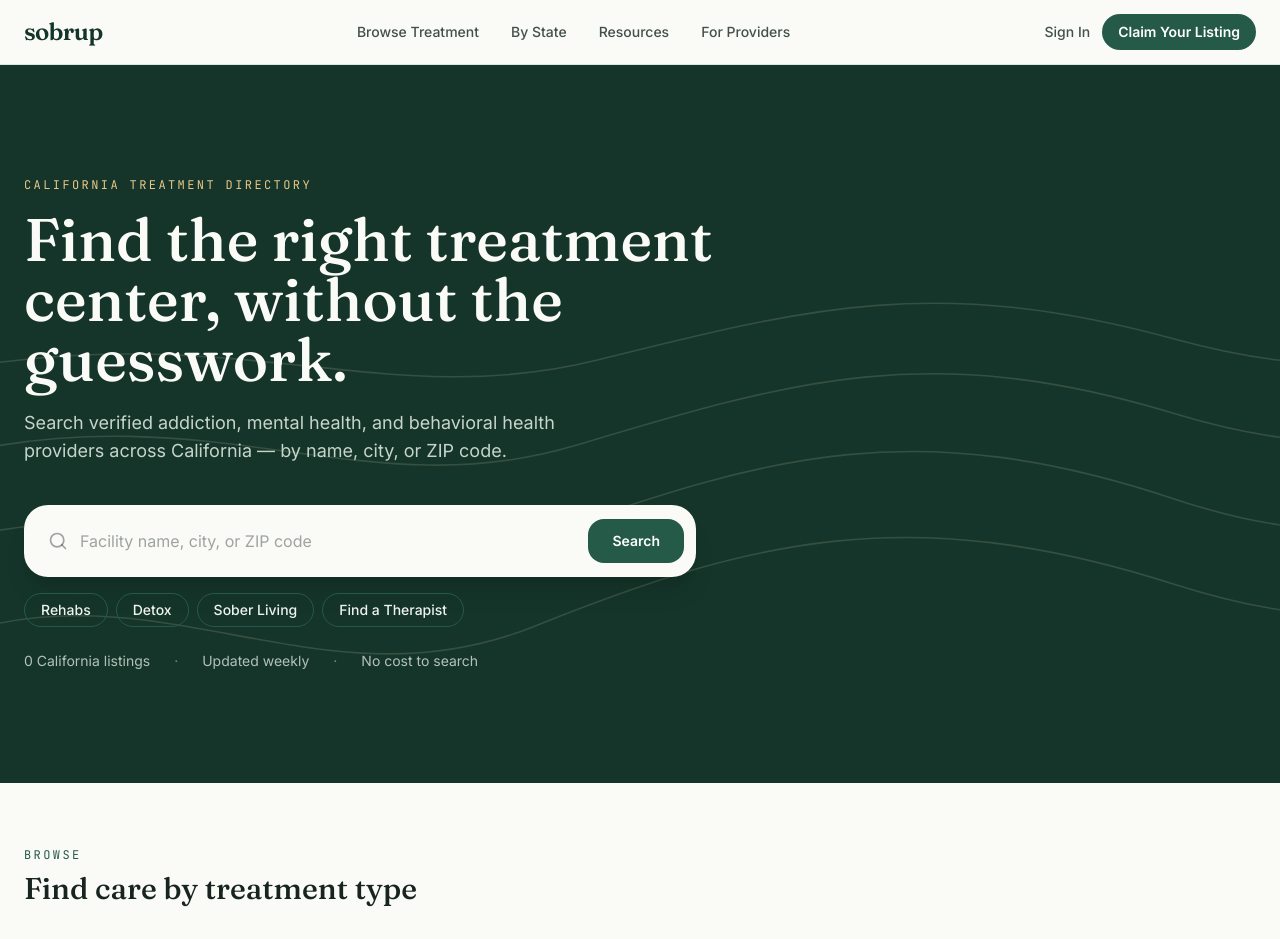
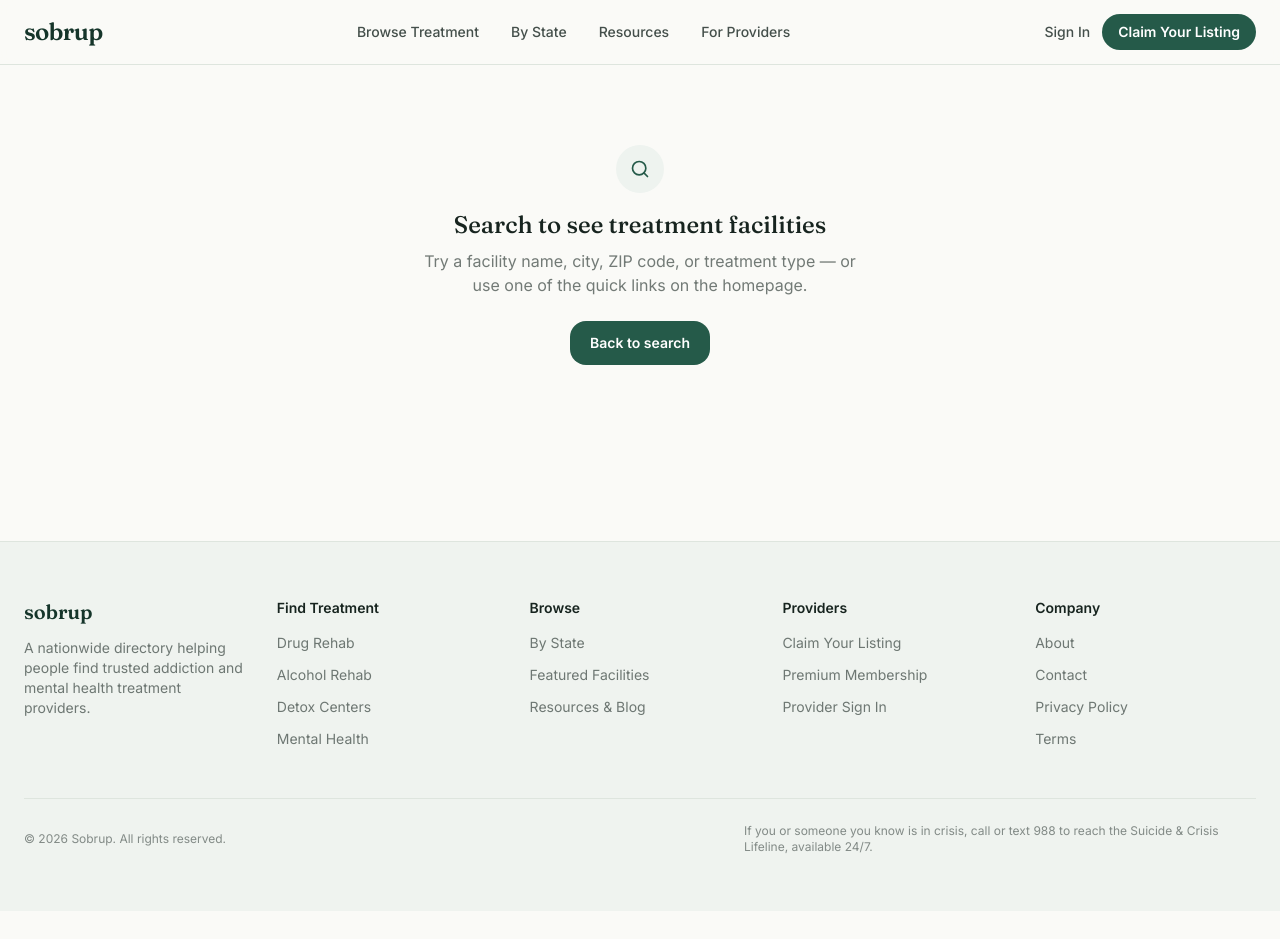
Before and after one commit to sobrup11-design/sobrup, a Next.js app: page / in a window 1280 px wide. Shown: the top 939 px of the page. After the commit the page ends 911 px from the top, so only its background shows below. Built offline with nearby package versions, Linux system fonts and the light colour scheme; no server answers; the database is empty.

Commit message:
Update page.tsx

```diff
--- a/app/page.tsx
+++ b/app/page.tsx
@@ -1,24 +1,112 @@
-import Hero from "@/components/Hero";
-import CategoryGrid from "@/components/CategoryGrid";
-import FeaturedFacilities from "@/components/FeaturedFacilities";
-import CityGrid from "@/components/CityGrid";
-import WhySobrup from "@/components/WhySobrup";
-import { getAllFacilities, getFeaturedFacilities, getCitySummaries } from "@/lib/data/facilities";
+import Link from "next/link";
+import { PlusCircle, Search } from "lucide-react";
+import FacilityCard from "@/components/FacilityCard";
+import { getAllFacilities } from "@/lib/data/facilities";
 
-export default async function HomePage() {
-  const [all, featured, cities] = await Promise.all([
-    getAllFacilities(),
-    getFeaturedFacilities(),
-    getCitySummaries(),
-  ]);
+export const metadata = {
+  title: "Browse California Treatment Facilities",
+  description:
+    "Search and filter addiction, mental health, and behavioral health treatment facilities across California.",
+};
+
+export default async function BrowsePage({
+  searchParams,
+}: {
+  searchParams: Promise<{ q?: string; featured?: string; type?: string }>;
+}) {
+  const params = await searchParams;
+  const q = params.q?.toLowerCase().trim() ?? "";
+  const type = params.type?.trim() ?? "";
+  const featuredOnly = params.featured === "true";
+  const hasSearch = Boolean(q || type || featuredOnly);
+
+  if (!hasSearch) {
+    return (
+      <div className="container-page py-20">
+        <div className="mx-auto max-w-md text-center">
+          <span className="mx-auto flex h-12 w-12 items-center justify-center rounded-full bg-pine-50 text-pine-600 mb-4">
+            <Search className="h-5 w-5" aria-hidden="true" />
+          </span>
+          <h1 className="font-display text-2xl font-medium text-ink mb-2">
+            Search to see treatment facilities
+          </h1>
+          <p className="text-ink/60 mb-6">
+            Try a facility name, city, ZIP code, or treatment type — or use
+            one of the quick links on the homepage.
+          </p>
+          <Link
+            href="/"
+            className="inline-flex rounded-xl bg-pine-600 px-5 py-3 text-sm font-semibold text-white hover:bg-pine-700"
+          >
+            Back to search
+          </Link>
+        </div>
+      </div>
+    );
+  }
+
+  const facilities = await getAllFacilities();
+
+  const results = facilities.filter((f) => {
+    if (featuredOnly && !f.featured) return false;
+    if (type && !f.treatmentTypes.some((t) => t.toLowerCase() === type.toLowerCase())) return false;
+    if (!q) return true;
+    return (
+      f.name.toLowerCase().includes(q) ||
+      f.city.toLowerCase().includes(q) ||
+      f.zip.includes(q) ||
+      f.treatmentTypes.some((t) => t.toLowerCase().includes(q))
+    );
+  });
+
+  const heading = type
+    ? type
+    : q
+      ? `Results for "${params.q}"`
+      : "Featured facilities";
 
   return (
-    <>
-      <Hero count={all.length} />
-      <CategoryGrid />
-      <FeaturedFacilities facilities={featured} />
-      <CityGrid cities={cities} />
-      <WhySobrup />
-    </>
+    <div className="container-page py-12">
+      <p className="font-mono text-xs uppercase tracking-[0.2em] text-pine-600 mb-2">
+        California
+      </p>
+      <h1 className="font-display text-3xl font-medium text-ink mb-2">
+        {heading}
+      </h1>
+      <p className="text-ink/60 mb-8">
+        {results.length} {results.length === 1 ? "facility" : "facilities"} found
+      </p>
+
+      {results.length === 0 ? (
+        <div className="rounded-2xl border border-line bg-mist p-10 text-center">
+          <p className="text-ink/70 mb-4">
+            No facilities match that search yet. Try a different city, ZIP
+            code, or treatment type.
+          </p>
+          <Link
+            href="/add-facility"
+            className="inline-flex items-center gap-2 rounded-xl bg-pine-600 px-5 py-3 text-sm font-semibold text-white hover:bg-pine-700"
+          >
+            <PlusCircle className="h-4 w-4" aria-hidden="true" />
+            Don't see it? Add your facility
+          </Link>
+        </div>
+      ) : (
+        <>
+          <div className="grid grid-cols-1 gap-6 sm:grid-cols-2 lg:grid-cols-3">
+            {results.map((f) => (
+              <FacilityCard key={f.slug} facility={f} />
+            ))}
+          </div>
+
+          <div className="mt-10 flex items-center justify-center gap-2 text-sm text-ink/50">
+            Don't see your facility?
+            <Link href="/add-facility" className="font-semibold text-pine-600 hover:text-pine-700">
+              Add it here
+            </Link>
+          </div>
+        </>
+      )}
+    </div>
   );
 }
```
